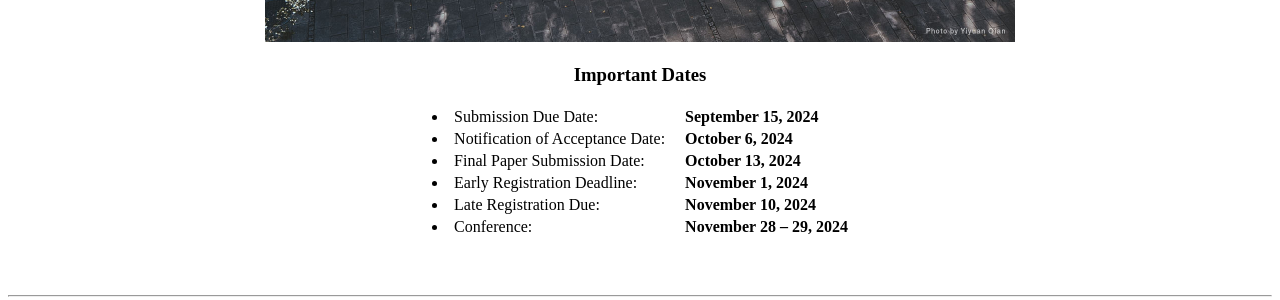
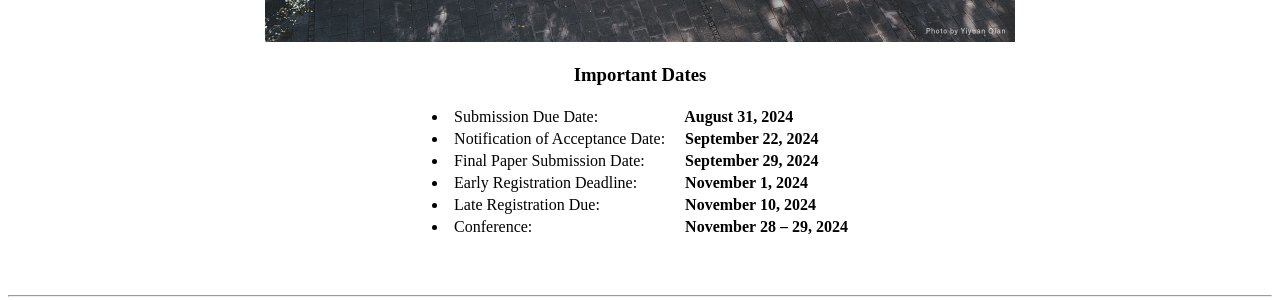
Before and after one commit to icea-conf/2024, a Jekyll site: the page built from index.html, in a window 1280 px wide. Shown: the part 818-1118 px from the top of the page. Built offline with Jekyll 4.4.1, drawn with Linux system fonts in a browser that asks for light colours; the list of posts is cut into pages by our own code.

Commit message:
change dates
Moved submission dates up 2 weeks

```diff
--- a/index.html
+++ b/index.html
@@ -22,7 +22,7 @@ title: ACM ICEA 2024
                                           <li>Submission Due Date: </li>
                                     </td>
                                     <td>
-                                          <b>&nbsp; &nbsp; September 15, 2024</b>
+                                          <b>&nbsp; &nbsp; August 31, 2024</b>
                                     </td>
                               </tr>
                               <tr>
@@ -30,7 +30,7 @@ title: ACM ICEA 2024
                                           <li>Notification of Acceptance Date: </li>
                                     </td>
                                     <td>
-                                          <b>&nbsp; &nbsp; October 6, 2024</b>
+                                          <b>&nbsp; &nbsp; September 22, 2024</b>
                                     </td>
                               </tr>
                               <tr>
@@ -38,7 +38,7 @@ title: ACM ICEA 2024
                                           <li>Final Paper Submission Date: </li>
                                     </td>
                                     <td>
-                                          <b>&nbsp; &nbsp; October 13, 2024</del></b>
+                                          <b>&nbsp; &nbsp; September 29, 2024</del></b>
                                     </td>
                               </tr>
                               <tr>
--- a/papers/index.html
+++ b/papers/index.html
@@ -125,7 +125,7 @@ title: ACM ICEA 2024
                 <li>Submission Due Date:</li>
               </td>
               <td>
-                <b>&nbsp; &nbsp; September 15, 2024</b>
+                <b>&nbsp; &nbsp; August 31, 2024</b>
               </td>
             </tr>
             <tr>
@@ -133,7 +133,7 @@ title: ACM ICEA 2024
                 <li>Notification of Acceptance Date:</li>
               </td>
               <td>
-                <b>&nbsp; &nbsp; October 6, 2024</b>
+                <b>&nbsp; &nbsp; September 22, 2024</b>
               </td>
             </tr>
             <tr>
@@ -141,7 +141,7 @@ title: ACM ICEA 2024
                 <li>Final Paper Submission Date:</li>
               </td>
               <td>
-                <b>&nbsp; &nbsp; October 13, 2024</b>
+                <b>&nbsp; &nbsp; September 29, 2024</b>
               </td>
             </tr>
             <tr>
--- a/submission/index.html
+++ b/submission/index.html
@@ -19,7 +19,7 @@ title: ACM ICEA 2024
       </p>
       <p style="text-align: justify">
         Download the paper form below, and submit the paper by
-        <b style="color: #ff0000">September 15</b> through the Easychair paper submission site. ACM
+        <b style="color: #ff0000">August 31</b> through the Easychair paper submission site. ACM
         format style LaTex and MS-Word templates for ACM ICEA 2024 are available here:
       </p>
       <ul>
```
